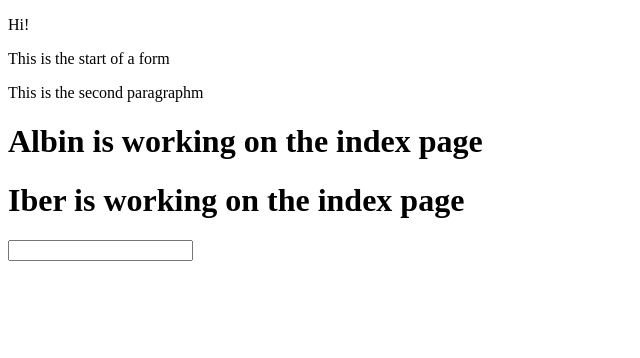
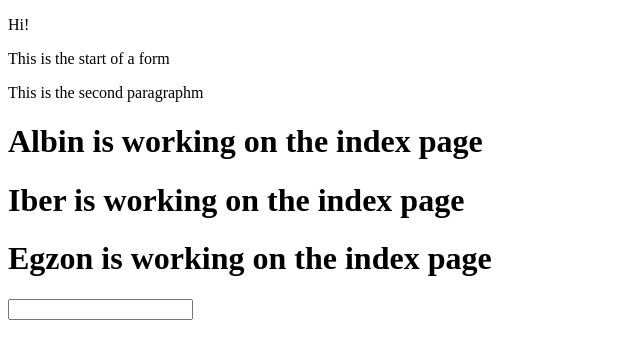
Before and after one commit to AlbinQestaj/CreativeHubAcademy-II, a plain HTML site: page index.html in a window 1280 px wide. Shown: the whole page, without its empty margins (0-640 px from the left). Drawn offline with Linux system fonts and the light colour scheme.

Commit message:
about page

```diff
--- a/index.html
+++ b/index.html
@@ -11,6 +11,8 @@
     <p>This is the second paragraphm</p>
     <h1>Albin is working on the index page</h1>
     <h1>Iber is working on the index page</h1>
+    <h1>Egzon is working on the index page</h1>
+
 
     <form action="">
       <input type="text" />
```
